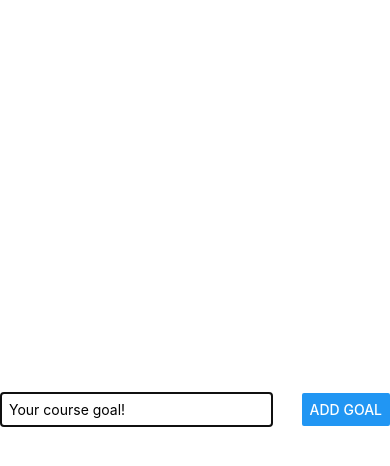
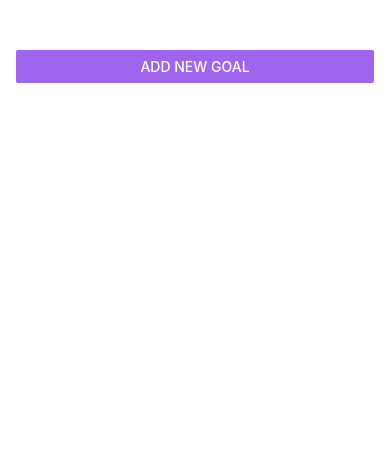
Before and after one commit to Laaguidi/Goals_App_ReactNative, a React Native app: screen / in a window 390 px wide. Shown: the top 466 px of the page. Built offline with nearby package versions, Linux system fonts and the light colour scheme.

Commit message:
Modal and finish app

```diff
--- a/App.js
+++ b/App.js
@@ -1,4 +1,4 @@
-//import { StatusBar } from 'expo-status-bar';
+import { StatusBar } from 'expo-status-bar';
 import { useState } from 'react';
 import {
     StyleSheet,
@@ -17,6 +17,10 @@ export default function App() {
         setModalIsVisible(true);
     }
 
+    function endAddGoalHandler() {
+        setModalIsVisible(false);
+    }
+
 
     function addGoalHandler(enteredGoalText) {
        //console.log(enteredGoalText);
@@ -25,6 +29,7 @@ export default function App() {
             //enteredGoalText,
             {text: enteredGoalText, id: Math.random().toString()},
         ]);
+        endAddGoalHandler();
     }
 
     function deleteGoalHandler(id) {
@@ -34,13 +39,15 @@ export default function App() {
     }
 
   return (
+      <>
+      <StatusBar style="light" />
         <View style={styles.appContainer}>
             <Button
                 title="Add New Goal"
-            color="#5e0acc"
+                color="#a065ec"
                 onPress={startAddGoalHandler}
             />
-        <GoalInput onAddGoal={addGoalHandler} />
+            <GoalInput visible={modalIsVisible} onAddGoal={addGoalHandler} onCancel={endAddGoalHandler} />
             <View style={styles.goalsContainer}>
                 <FlatList
                     data={courseGoals}
@@ -58,6 +65,7 @@ export default function App() {
                 />
             </View>
         </View>
+      </>
   );
 }
 
--- a/app.json
+++ b/app.json
@@ -5,6 +5,7 @@
     "version": "1.0.0",
     "orientation": "portrait",
     "icon": "./assets/icon.png",
+    "backgroundColor": "#1e085a",
     "userInterfaceStyle": "light",
     "splash": {
       "image": "./assets/splash.png",
--- a/components/GoalInput.js
+++ b/components/GoalInput.js
@@ -1,5 +1,5 @@
 import { useState } from 'react';
-import { View, TextInput, Button, StyleSheet, Modal } from 'react-native';
+import { View, TextInput, Button, StyleSheet, Modal, Image } from 'react-native';
 
 function GoalInput(props) {
    const [enteredGoalText, setEnteredGoalText] = useState('');
@@ -16,13 +16,24 @@ function GoalInput(props) {
     return (
        <Modal visible={props.visible} animationType="slide">
            <View style={styles.inputContainer}>
+               <Image
+                   style={styles.image}
+                   source={require('../assets/images/logo.png')}
+               />
                <TextInput
                    style={styles.textInput}
                    placeholder="Your course goal!"
                    onChangeText={goalInputHandler}
                    value={enteredGoalText}
                />
-               <Button title="Add Goal" onPress={addGoalHandler} />
+               <View style={styles.buttonContainer}>
+                   <View style={styles.button}>
+                       <Button title="Add Goal" onPress={addGoalHandler} color="#f31282" />
+                   </View>
+                   <View style={styles.button}>
+                       <Button title="Cancel" onPress={props.onCancel} color="#b180f0"  />
+                   </View>
+               </View>
            </View>
        </Modal>
     );
@@ -33,18 +44,34 @@ export default GoalInput;
 const styles = StyleSheet.create({
     inputContainer: {
         flex: 1,
-        flexDirection: 'row',
-        justifyContent: 'space-between',
+        justifyContent: 'center',
         alignItems: 'center',
-        marginBottom: 24,
-        borderBottomWidth: 1,
-        borderBottomColor: '#cccccc',
+        //padding: 16,
+        //marginBottom: 24,
+        //borderBottomWidth: 1,
+        //borderBottomColor: '#cccccc',
+        backgroundColor: '#311b6b'
+    },
+    image: {
+        width: 100,
+        height: 100,
+        margin: 20,
     },
     textInput: {
         borderWidth: 1,
-        borderColor: '#cccccc',
+        borderColor: '#e4d0ff',
+        backgroundColor: '#e4d0ff',
+        color: '#120438',
+        borderRadius: 6,
         width: '70%',
-        marginRight: 8,
-        padding: 8,
+        padding: 16,
     },
+    buttonContainer: {
+        marginTop: 16,
+        flexDirection: 'row',
+    },
+    button: {
+        width: 100,
+        marginHorizontal: 8
+    }
 });
```
Also changed, not shown: assets/images/goals.png (added), assets/images/logo.png (added). Lines whose indentation alone changed are shown as unchanged.
